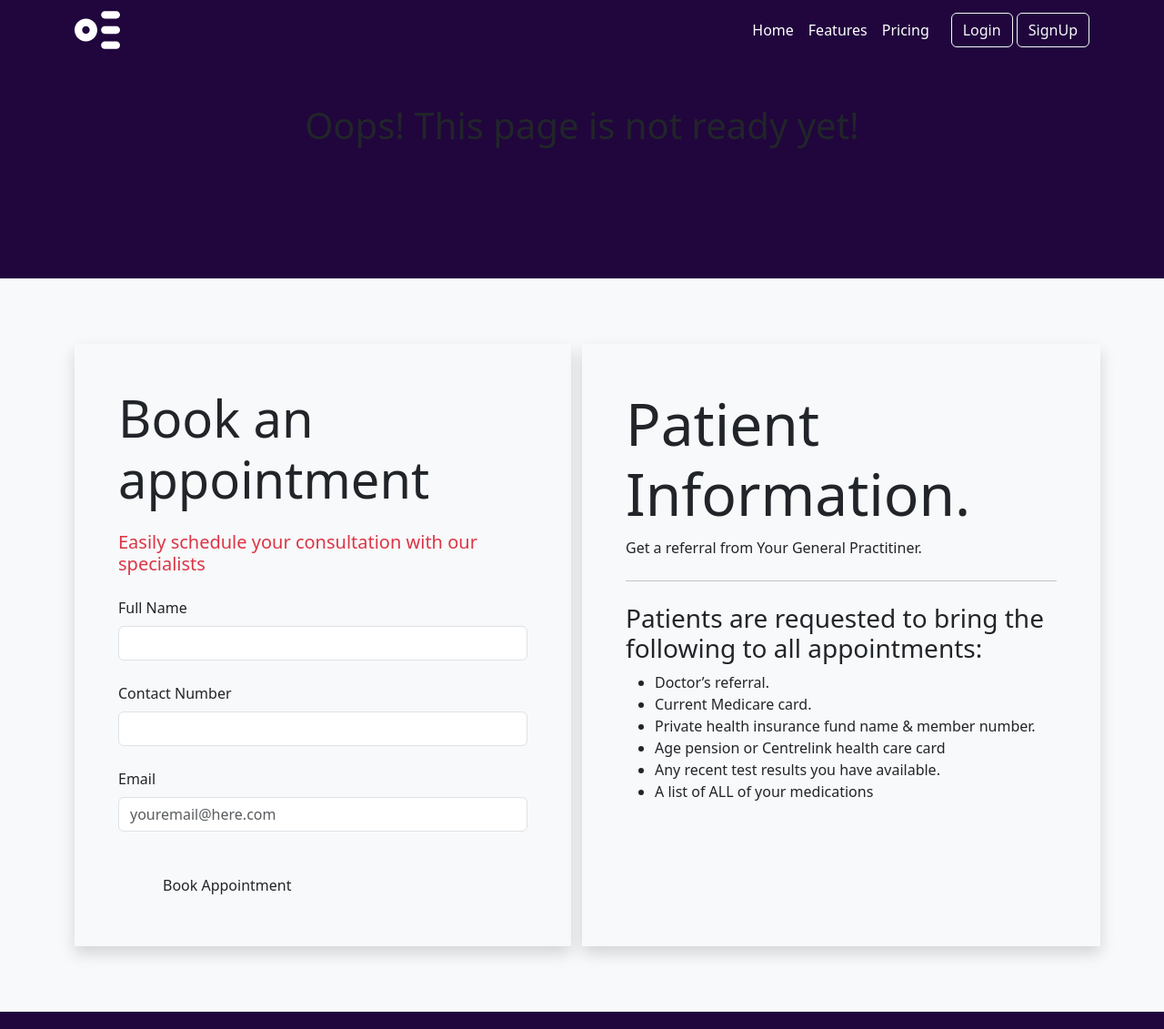
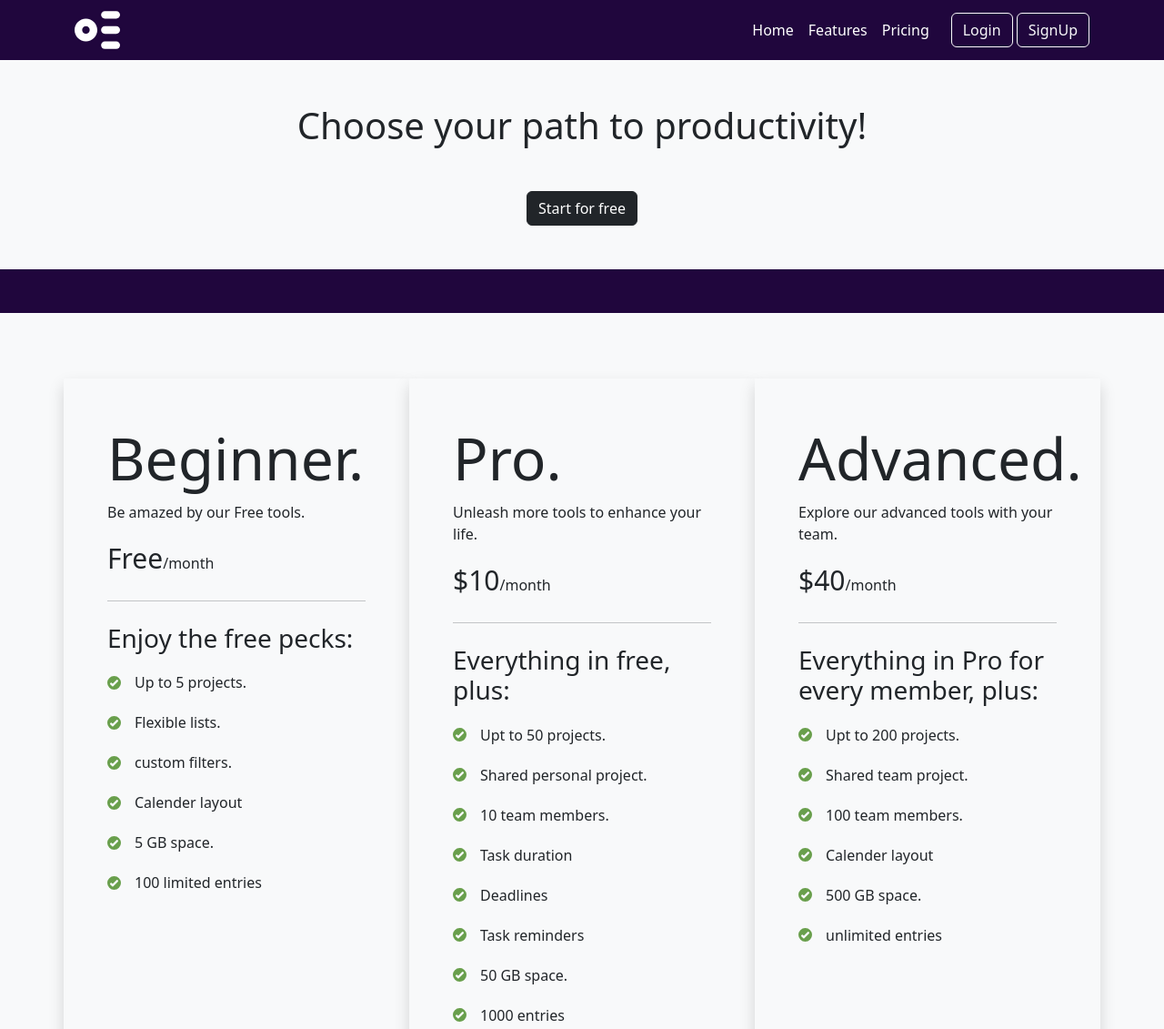
Before and after one commit to Ossyelkings/To-Do-App-0.0, a plain HTML site: page frontend/pricing.html in a window 1280 px wide. Shown: the top 1131 px of the page at 91% size. Drawn offline with nearby package versions, Linux system fonts and the light colour scheme.

Commit message:
pricing update

```diff
--- a/frontend/css/styles.css
+++ b/frontend/css/styles.css
@@ -61,3 +61,25 @@ form a:hover {
 
     color: var(--secondary);
 }
+
+.price{
+    font-size: 30px;
+    font-weight: 400;
+    margin-left: 30px;
+}
+
+
+
+ul.custom-bullets {
+  list-style-type: none; /* Remove default bullets */
+  padding-left: 0;
+
+}
+
+ul.custom-bullets li {
+  background: url('/frontend/images/tick.svg') no-repeat left center;
+  background-size: 15px;
+  padding-left: 30px;
+  margin-top: 20px;
+
+}
--- a/frontend/pricing.html
+++ b/frontend/pricing.html
@@ -48,8 +48,9 @@
 
     <!-- ↓ Hero ↓ -->
 
-   <section class="p-5 d-flex justify-content-center align-items-center flex-column">
-    <h1 class="text-center mb-5">Oops! This page is not ready yet!</h1>
+   <section class="p-5 d-flex justify-content-center align-items-center bg-light flex-column">
+    <h1 class="text-center mb-5">Choose your path to productivity!</h1>
+     <a href="./signup.html" class="btn btn-dark">Start for free</a>
 
 
    </section>
@@ -59,39 +60,72 @@
     <!-- ↑ Hero ↑ -->
        <section class="py-5 mt-5 bg-light">
       <div class="container">
-        <div class="row align-item-center">
-          <div class="col-lg-6 my-4">
-            <form class="appointment-info shadow bg-light p-5">
-              <h3 class="display-4">Book an appointment</h3>
-              <h5 class="text-danger my-4">Easily schedule your consultation with our specialists</h5>
-              <label for="text" class="form-label">Full Name</label>
-              <input type="text" class="form-control" /><br />
-              <label for="text" class="form-label">Contact Number</label>
-              <input type="text" class="form-control" /><br />
-              <label for="email" class="form-label">Email</label>
-              <input type="email" class="form-control" placeholder="youremail@here.com" /><br />
+        <div class="row align-item-center justify-content-center">
+          <div class="col-lg-4 shadow bg-light my-4 px-5">
+            <h1 class="display-3" style="margin-top: 50px">Beginner.</h1>
+            <p>Be amazed by our Free tools. </p>
+            <P><span class="price mx-auto ">Free</span>/month</P>
 
-              <button class="btn btn-fun btn-md d-grid px-5 mt-3" type="button">Book Appointment</button>
-            </form>
-          </div>
-          <div class="col-lg-6 appointment-info shadow bg-light my-4 px-5">
-            <h1 class="display-3" style="margin-top: 50px">Patient Information.</h1>
-            <p>Get a referral from Your General Practitiner.</p>
             <hr class="my-4" />
 
-            <h3>Patients are requested to bring the following to all appointments:</h3>
-            <ul>
-              <li>Doctor’s referral.</li>
-              <li>Current Medicare card.</li>
-              <li>Private health insurance fund name & member number.</li>
-              <li>Age pension or Centrelink health care card</li>
-              <li>Any recent test results you have available.</li>
-              <li>A list of ALL of your medications</li>
+            <h3>Enjoy the free pecks:</h3>
+            <ul class="custom-bullets" >
+              <li> Up to 5 projects.</li>
+              <li>Flexible lists.</li>
+              <li>custom filters.</li>
+              <li>Calender layout</li>
+              <li>5 GB space.</li>
+              <li>100 limited entries</li>
+            </ul>
+          </div>
+
+          <div class="col-lg-4 shadow bg-light my-4 px-5">
+            <h1 class="display-3" style="margin-top: 50px">Pro.</h1>
+            <p>Unleash more tools to enhance your life. </p>
+            <P><span class="price mx-auto ">$10</span>/month</P>
+
+            <hr class="my-4" />
+
+            <h3>Everything in free, plus:</h3>
+            <ul class="custom-bullets" >
+              <li> Upt to 50 projects.</li>
+              <li>Shared personal project.</li>
+              <li>10 team members.</li>
+              <li>Task duration</li>
+              <li>Deadlines</li>
+              <li>Task reminders</li>
+              <li>50 GB space.</li>
+              <li>1000 entries</li>
+            </ul>
+          </div>
+          <div class="col-lg-4 shadow bg-light my-4 px-5">
+            <h1 class="display-3" style="margin-top: 50px">Advanced.</h1>
+            <p>Explore our advanced tools with your team. </p>
+            <P><span class="price mx-auto ">$40</span>/month</P>
+
+            <hr class="my-4" />
+
+            <h3>Everything in Pro for every member, plus:</h3>
+            <ul class="custom-bullets" >
+              <li> Upt to 200 projects.</li>
+              <li>Shared team project.</li>
+              <li>100 team members.</li>
+              <li>Calender layout</li>
+              <li>500 GB space.</li>
+              <li>unlimited entries</li>
             </ul>
           </div>
         </div>
       </div>
     </section>
+
+
+
+
+
+
+
+
     <!-- ↓ Footer ↓ -->
 
     <footer>
```
Also changed, not shown: frontend/images/tick.svg (added), 1 other file.
